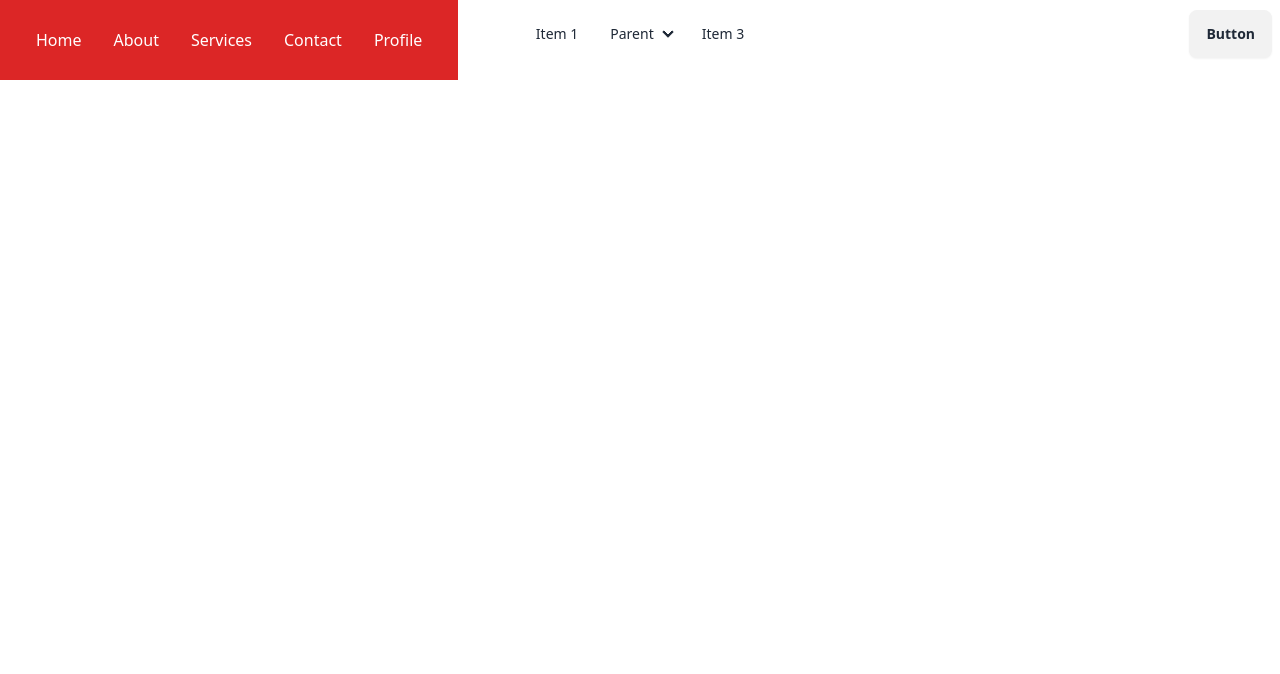
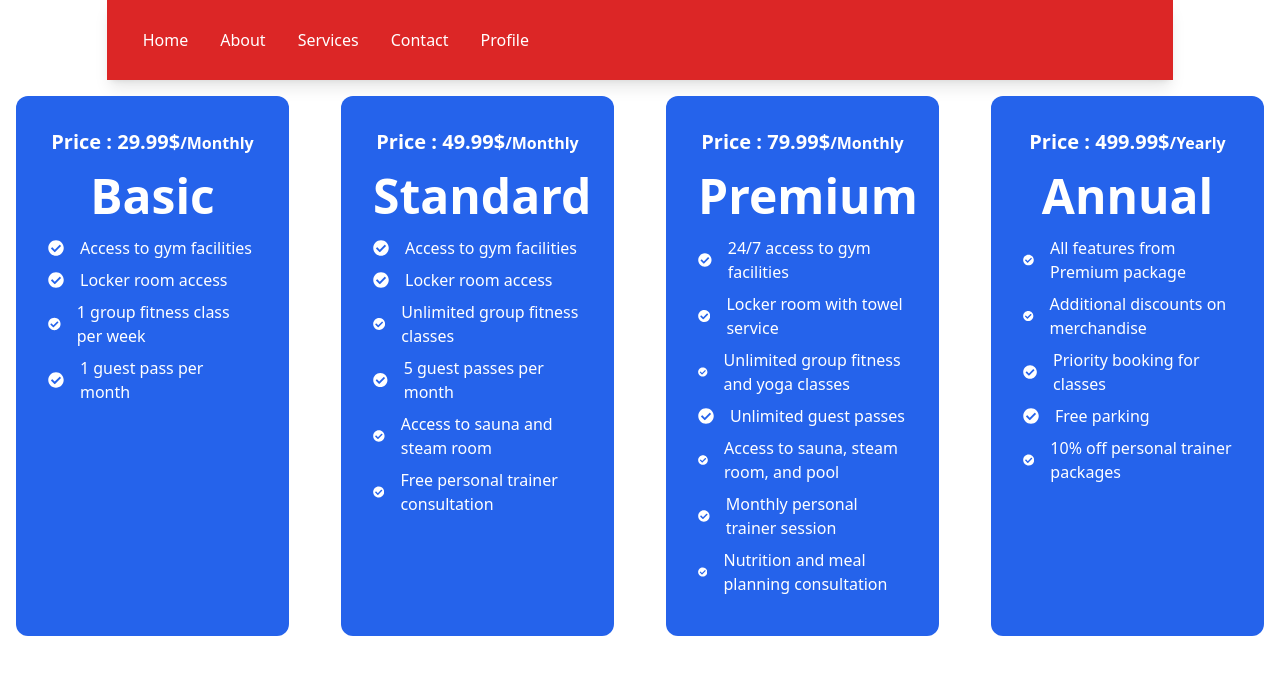
Before and after one commit to ALNoman78/context-api, a React (Vite) app: page / in a window 1280 px wide. Shown: the top 674 px of the page. Built offline with nearby package versions, Linux system fonts and the light colour scheme.

Commit message:
feature functionality added

```diff
--- a/index.html
+++ b/index.html
@@ -4,7 +4,7 @@
     <meta charset="UTF-8" />
     <link rel="icon" type="image/svg+xml" href="/vite.svg" />
     <meta name="viewport" content="width=device-width, initial-scale=1.0" />
-    <title>Vite + React</title>
+    <title>Context API</title>
   </head>
   <body>
     <div id="root"></div>
--- a/src/App.jsx
+++ b/src/App.jsx
@@ -1,13 +1,15 @@
 import './App.css'
 import CSNav from './components/CsNavbar/CSNav'
 import Navbar from './components/Navbar/Navbar'
+import PriceOptions from './components/PriceOptions/PriceOptions'
 
 function App() {
 
   return (
     <>
       <CSNav></CSNav>
-      <Navbar></Navbar>
+      {/* <Navbar></Navbar> */}
+      <PriceOptions></PriceOptions>
     </>
   )
 }
--- a/src/components/CsNavbar/CSNav.jsx
+++ b/src/components/CsNavbar/CSNav.jsx
@@ -17,7 +17,7 @@ const CSNav = () => {
     // export default routes;
 
     return (
-        <nav>
+        <nav className='md:w-10/12 mx-auto'>
             <div className='md:hidden text-2xl' onClick={() => setOpen(!open)}>
                 {
                     open === true ?
@@ -25,7 +25,8 @@ const CSNav = () => {
                         <HiMenuAlt1 ></HiMenuAlt1>
                 }
             </div>
-            <ul className={`md:flex absolute bg-red-600 p-5 text-white z-10 ${open ? '' : 'hidden'}`}>
+            <ul className={`md:flex duration-1000 absolute shadow-lg md:static bg-red-600 p-5 text-white z-10
+                ${open ? 'top-9' : '-top-60'}`}>
                 {
                     routes.map((route, idx) => <Link key={idx} route={route}></Link>)
                 }
--- /dev/null
+++ b/src/components/Feature/Feature.jsx
@@ -0,0 +1,16 @@
+import React from 'react'
+import { FaCheckCircle } from "react-icons/fa";
+import PropTypes from 'prop-types'
+
+const Feature = ({ feature }) => {
+    return (
+        <div className='flex items-center gap-4 my-2'>
+            <FaCheckCircle />
+            <p className='text-wrap text-left'>{feature}</p>
+        </div>
+    )
+}
+
+Feature.propTypes = {}
+
+export default Feature
--- a/src/components/Link/Link.jsx
+++ b/src/components/Link/Link.jsx
@@ -4,7 +4,7 @@ import PropTypes from 'prop-types'
 const Link = ({ route }) => {
     return (
         <div>
-            <li className='px-4 py-2 hover:bg-white hover:text-black'>
+            <li className='px-4 py-2'>
                 <a href={`route.path`}>{route.name}</a>
             </li>
         </div>
--- a/src/components/Navbar/Navbar.jsx
+++ b/src/components/Navbar/Navbar.jsx
@@ -3,7 +3,7 @@ import PropTypes from 'prop-types'
 
 const Navbar = () => {
     return (
-        <div>
+        <div className='md:w-10/12 mx-auto'>
             <div className="navbar bg-base-100">
                 <div className="navbar-start">
                     <div className="dropdown">
--- /dev/null
+++ b/src/components/Price/Price.jsx
@@ -0,0 +1,22 @@
+import React from 'react'
+import { FaCheckCircle } from "react-icons/fa";
+import PropTypes from 'prop-types'
+import Feature from '../Feature/Feature';
+
+const Price = ({option}) => {
+    const {name , price , currency , duration , features} = option
+    return (
+        <div className='bg-blue-600 p-8 m-4 rounded-xl text-white text-center'>
+            <span className='text-xl font-semibold'>Price : {price}$</span>
+            <span className='font-semibold'>/{duration}</span>
+            <h2 className='font-bold text-5xl my-4'>{name}</h2>
+            {
+                features.map((feature , idx) => <Feature key={idx} feature = {feature}></Feature>)
+            }
+        </div>
+    )
+}
+
+Price.propTypes = {}
+
+export default Price
--- /dev/null
+++ b/src/components/PriceOptions/PriceOptions.jsx
@@ -0,0 +1,80 @@
+import React from 'react'
+import PropTypes from 'prop-types'
+import Price from '../Price/Price'
+
+const PriceOptions = () => {
+    const priceOptions = [
+        {
+            "id": 1,
+            "name": "Basic",
+            "price": 29.99,
+            "currency": "USD",
+            "duration": "Monthly",
+            "features": [
+                "Access to gym facilities",
+                "Locker room access",
+                "1 group fitness class per week",
+                "1 guest pass per month"
+            ]
+        },
+        {
+            "id": 2,
+            "name": "Standard",
+            "price": 49.99,
+            "currency": "USD",
+            "duration": "Monthly",
+            "features": [
+                "Access to gym facilities",
+                "Locker room access",
+                "Unlimited group fitness classes",
+                "5 guest passes per month",
+                "Access to sauna and steam room",
+                "Free personal trainer consultation"
+            ]
+        },
+        {
+            "id": 3,
+            "name": "Premium",
+            "price": 79.99,
+            "currency": "USD",
+            "duration": "Monthly",
+            "features": [
+                "24/7 access to gym facilities",
+                "Locker room with towel service",
+                "Unlimited group fitness and yoga classes",
+                "Unlimited guest passes",
+                "Access to sauna, steam room, and pool",
+                "Monthly personal trainer session",
+                "Nutrition and meal planning consultation"
+            ]
+        },
+        {
+            "id": 4,
+            "name": "Annual",
+            "price": 499.99,
+            "currency": "USD",
+            "duration": "Yearly",
+            "features": [
+                "All features from Premium package",
+                "Additional discounts on merchandise",
+                "Priority booking for classes",
+                "Free parking",
+                "10% off personal trainer packages"
+            ]
+        }
+    ]
+
+    return (
+        <div>
+            <div className='grid md:grid-cols-4 grid-cols-1 gap-5'>
+                {
+                    priceOptions.map((price, idx) => <Price key={idx} option={price}></Price>)
+                }
+            </div>
+        </div>
+    )
+}
+
+PriceOptions.propTypes = {}
+
+export default PriceOptions
```
